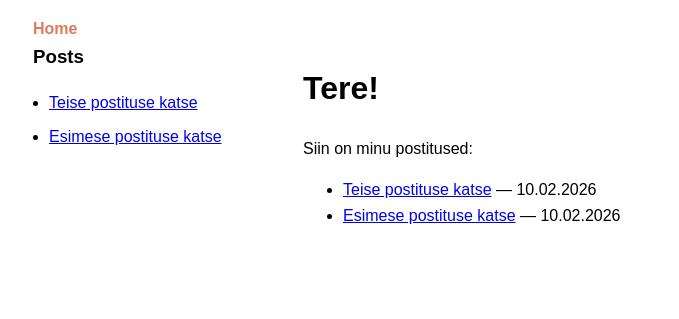
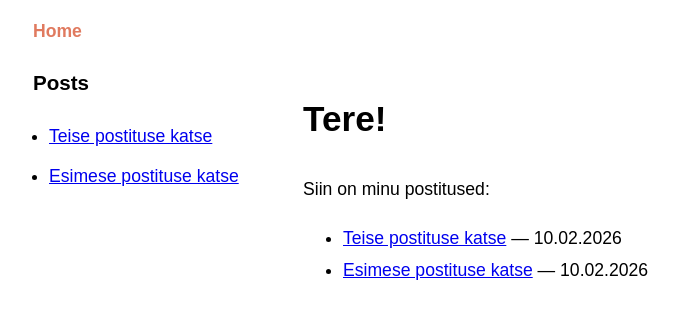
Before and after one commit to akseltalvoja/aksel.ee, a Jekyll site: the page built from index.md, in a window 1280 px wide. Shown: the top 319 px of the page, without its empty margins (157-836 px from the left). Built offline with Jekyll 4.4.1, drawn with Linux system fonts in a browser that asks for light colours.

Commit message:
Update default.html

```diff
--- a/_layouts/default.html
+++ b/_layouts/default.html
@@ -9,34 +9,50 @@
       max-width: 900px;
       margin: auto;
       padding: 1rem;
-      line-height: 1.6;
+      font-size: 1.1rem;
+      line-height: 1.8;
+    }
+
+    /* Navigation */
+    nav {
+      display: flex;
+      justify-content: space-between;
+      align-items: center;
+      margin-bottom: 1rem;
     }
 
     nav a {
       text-decoration: none;
       color: #e07a5f;
       font-weight: bold;
+      font-size: 1.1rem;
     }
 
     nav a:hover {
       text-decoration: underline;
     }
 
+    #burger {
+      font-size: 1.5rem;
+      background: none;
+      border: none;
+      cursor: pointer;
+      display: none; /* hidden on desktop */
+    }
+
     #container {
       display: flex;
       flex-wrap: wrap;
       gap: 20px;
+      position: relative;
     }
 
+    /* Sidebar */
     aside {
       flex: 1 1 200px;
       min-width: 200px;
       max-width: 250px;
-    }
-
-    main {
-      flex: 3 1 400px;
-      min-width: 250px;
+      transition: transform 0.3s ease;
     }
 
     aside h3 {
@@ -52,6 +68,11 @@
       margin-bottom: 0.5rem;
     }
 
+    main {
+      flex: 3 1 400px;
+      min-width: 250px;
+    }
+
     main img {
       max-width: 100%;
       height: auto;
@@ -59,15 +80,31 @@
       margin: 1rem 0;
     }
 
+    /* Mobile styles */
     @media (max-width: 700px) {
+      #burger {
+        display: block;
+      }
+
       #container {
         flex-direction: column;
       }
 
       aside {
-        width: 100%;
-        max-width: 100%;
-        margin: 0 0 1rem 0;
+        position: absolute;
+        top: 60px; /* space for nav */
+        left: 0;
+        width: 80%;
+        max-width: 300px;
+        background: #fff;
+        padding: 1rem;
+        box-shadow: 2px 0 5px rgba(0,0,0,0.2);
+        transform: translateX(-110%);
+        z-index: 10;
+      }
+
+      aside.open {
+        transform: translateX(0);
       }
 
       main {
@@ -77,25 +114,38 @@
   </style>
 </head>
 <body>
+  <!-- Navigation -->
   <nav>
     <a href="{{ '/' | relative_url }}">Home</a>
+    <button id="burger" aria-label="Toggle posts menu">☰</button>
   </nav>
 
+  <!-- Main container -->
   <div id="container">
-    <aside>
+    <!-- Sidebar -->
+    <aside id="sidebar">
       <h3>Posts</h3>
       <ul>
         {% for post in site.posts %}
-          <li>
-            <a href="{{ post.url | relative_url }}">{{ post.title }}</a>
-          </li>
+          <li><a href="{{ post.url | relative_url }}">{{ post.title }}</a></li>
         {% endfor %}
       </ul>
     </aside>
 
+    <!-- Main content -->
     <main>
       {{ content }}
     </main>
   </div>
+
+  <!-- Burger menu script -->
+  <script>
+    const burger = document.getElementById('burger');
+    const sidebar = document.getElementById('sidebar');
+
+    burger.addEventListener('click', () => {
+      sidebar.classList.toggle('open');
+    });
+  </script>
 </body>
 </html>
```
